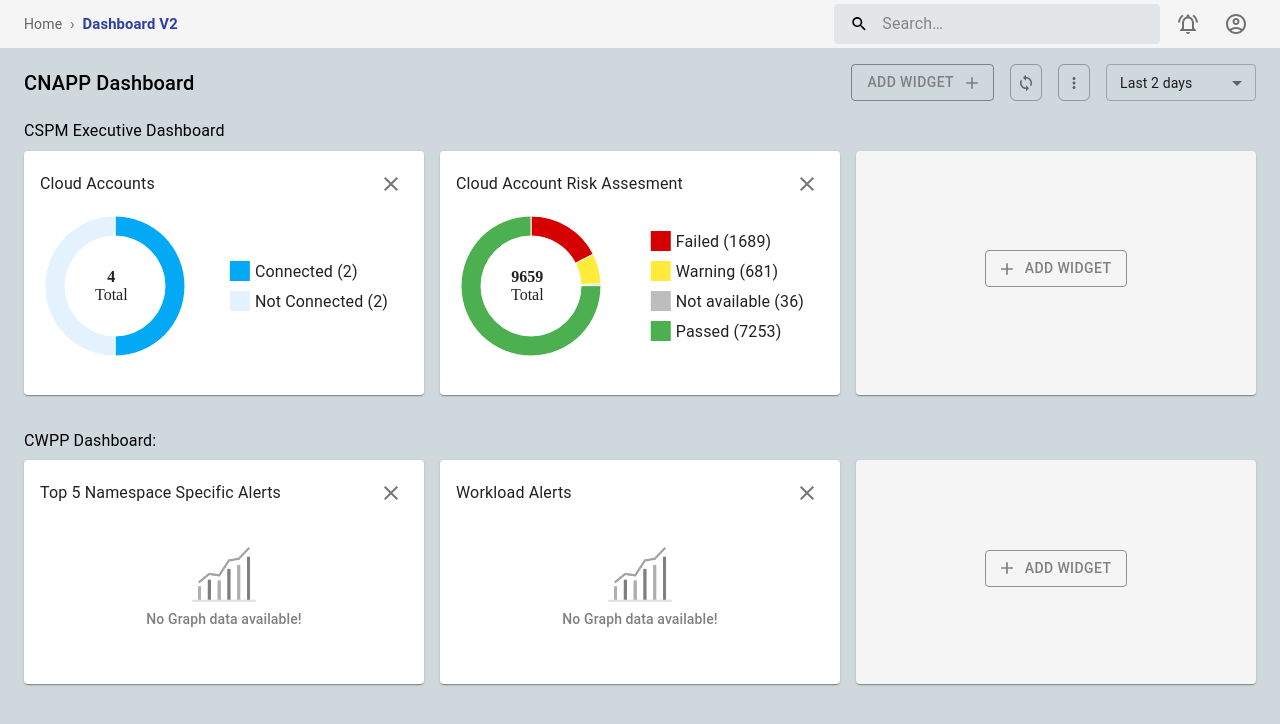
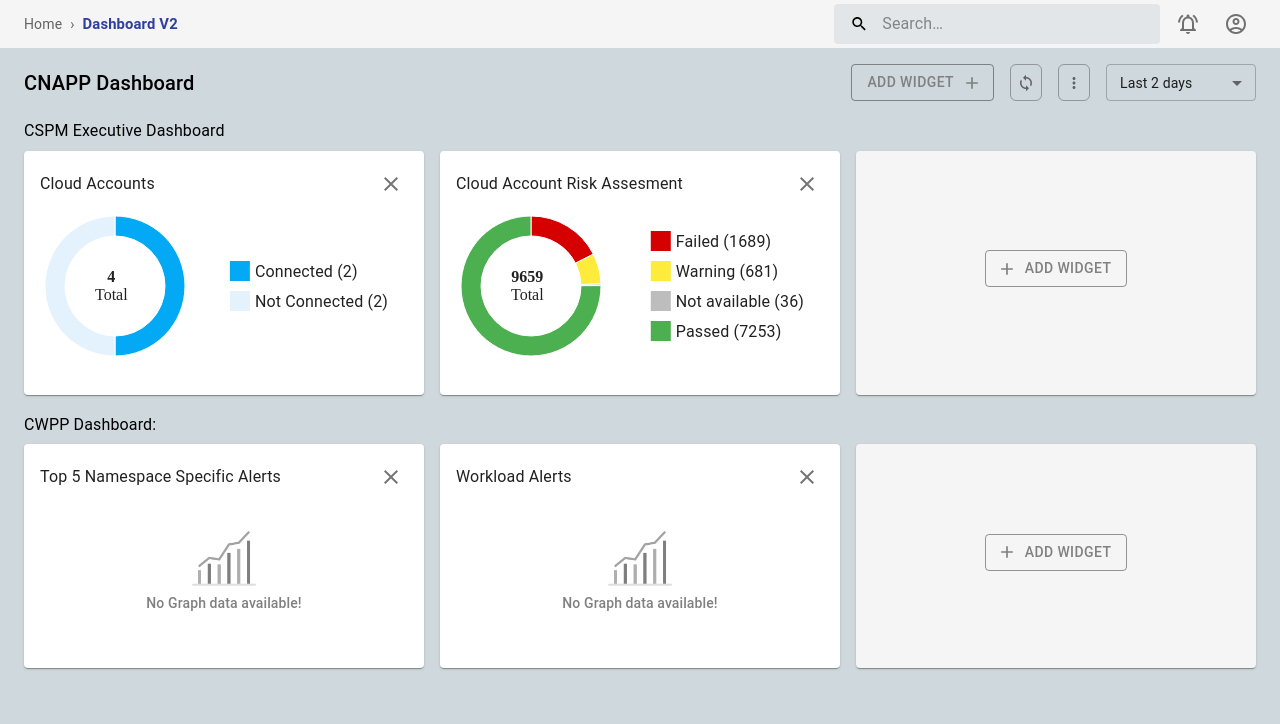
Before and after one commit to kapex-coder/CNAPP-Dashboard, a React (Vite) app: page / in a window 1280 px wide. Shown: the top 724 px of the page. Built offline with nearby package versions, Linux system fonts and the light colour scheme.

Commit message:
Updated: Bottom padding of Category box

```diff
--- a/src/components/DashboardCategory.jsx
+++ b/src/components/DashboardCategory.jsx
@@ -5,7 +5,7 @@ import { Box, Card, CardContent, Grid, Typography } from "@mui/material";
 
 export default function DashboardCategory({ category = null }) {
   return (
-    <Box sx={{ padding: "1rem 0" }}>
+    <Box sx={{ padding: "1rem 0 0" }}>
       {category && (
         <>
           <Typography
```
